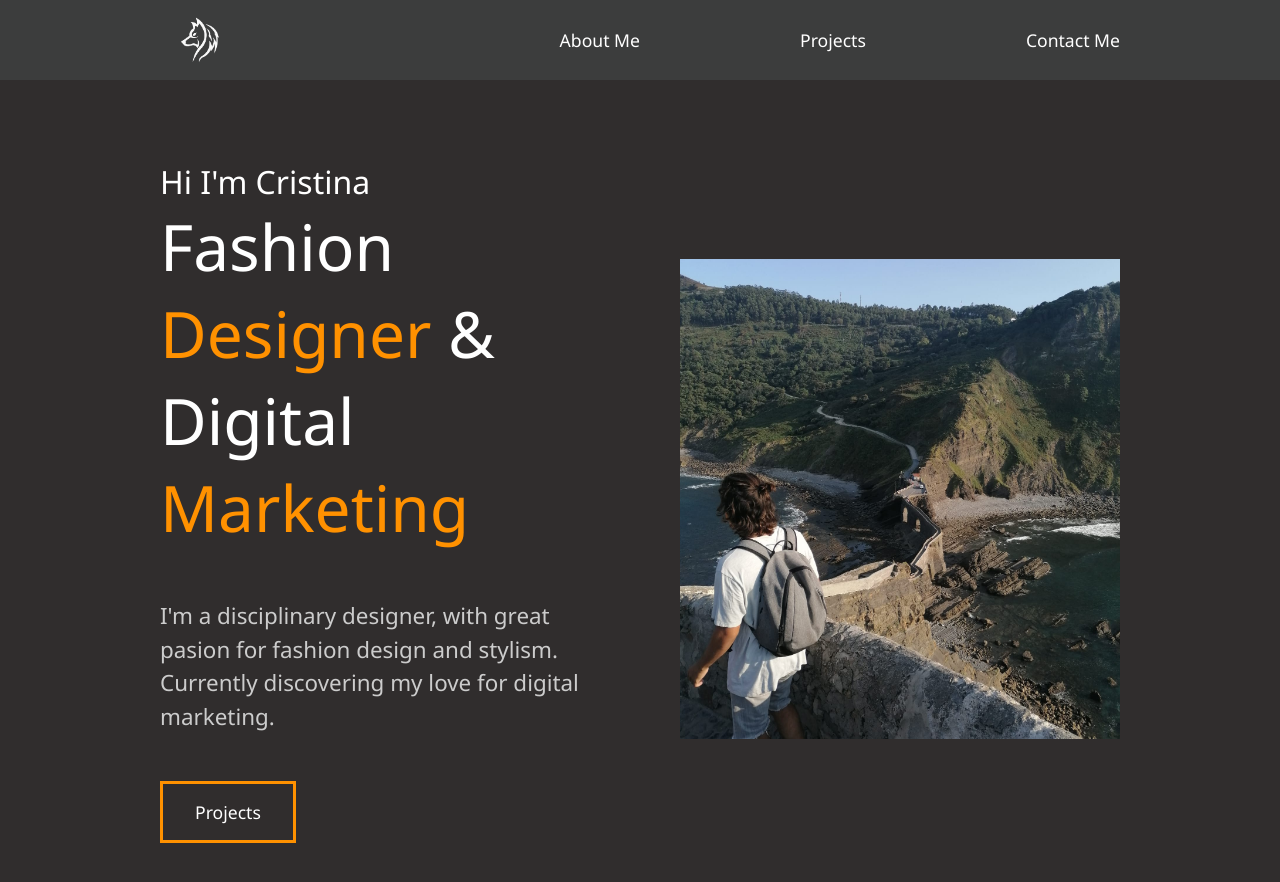
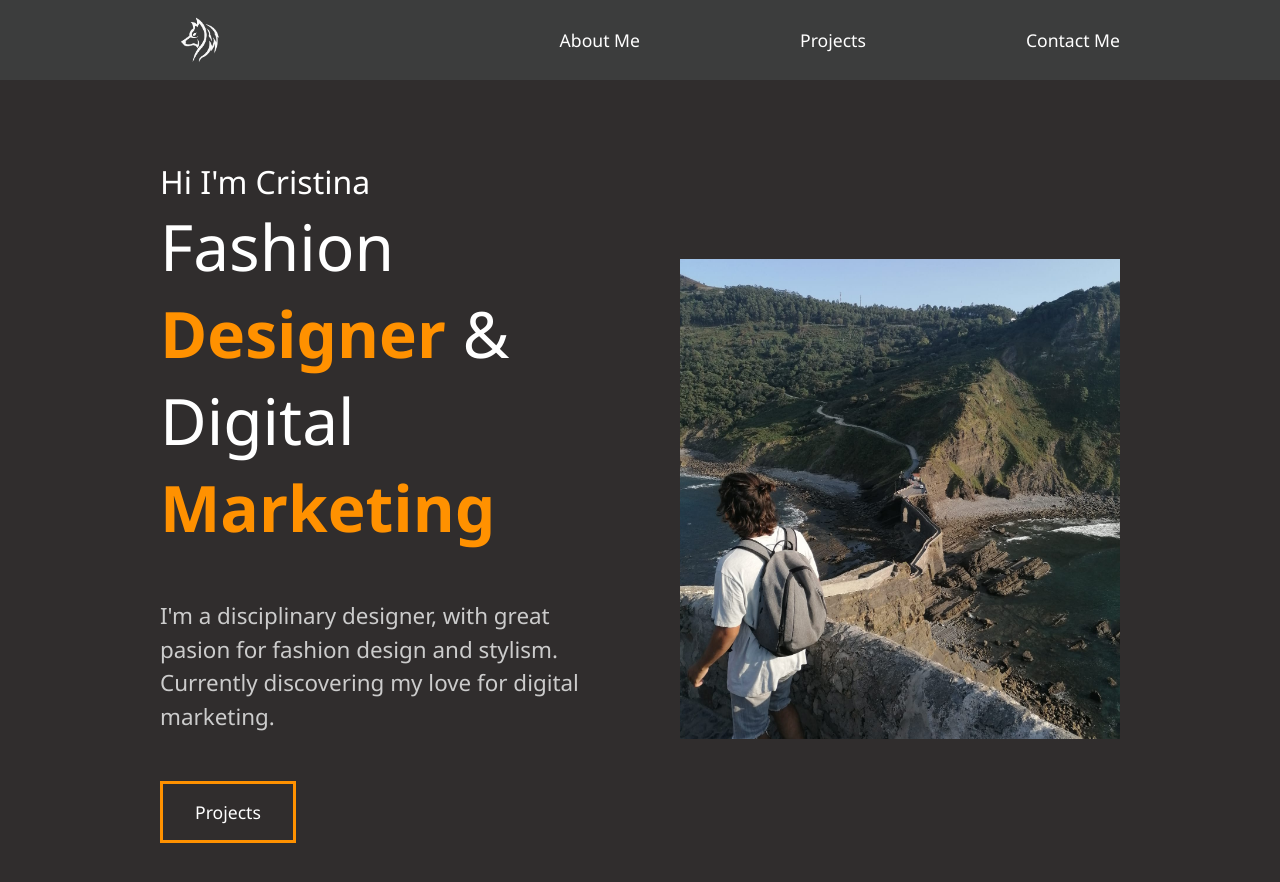
Before and after one commit to Raylegh/Portfolio, a React (Create React App) app: page / in a window 1280 px wide. Shown: the top 882 px of the page. Built offline with nearby package versions, Linux system fonts and the light colour scheme.

Commit message:
About 1.1

```diff
--- a/src/styles/_aboutMe.scss
+++ b/src/styles/_aboutMe.scss
@@ -10,7 +10,7 @@
     flex: 1;
     padding-right: 5rem;
     h2 {
-      font-weight: lighter;
+      font-weight: normal;
     }
   }
   .main-photo {
--- a/src/styles/app.scss
+++ b/src/styles/app.scss
@@ -33,27 +33,26 @@ button {
 }
 
 h2 {
-  font-weight: lighter;
+  font-weight: normal;
   font-size: 4rem;
 }
 h3 {
-  color: white;
   font-size: 2rem;
-  font-weight: lighter;
+  font-weight: normal;
 }
 h4 {
-  font-weight: bold;
+  font-weight: normal;
   font-size: 2rem;
 }
 a {
   font-size: 1.1rem;
 }
 span {
-  font-weight: normal;
+  font-weight: bold;
+  font-size: 4rem;
   color: var(--main-butt);
 }
 p {
-  font-weight: lighter;
   padding: 3rem 0rem;
   color: #cccccc;
   font-size: 1.4rem;
```
Also changed, not shown: 2 other files (tests, documents, lock files or other folders).
